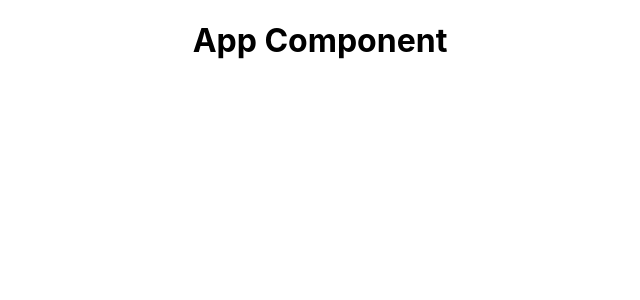
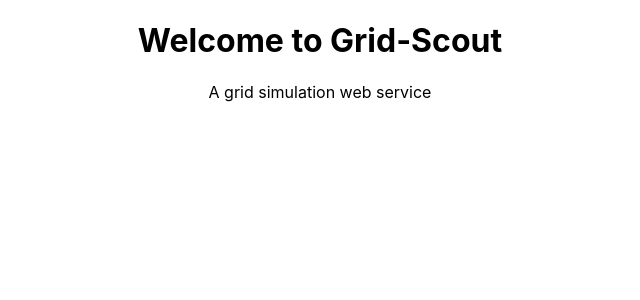
Before and after one commit to SteveVanSteve/uni-simulation-project-REACT, a React (Create React App) app: page / in a window 1280 px wide. Shown: the top 300 px of the page, without its empty margins (320-960 px from the left). Built offline with nearby package versions, Linux system fonts and the light colour scheme.

Commit message:
Basic landing page/root - needs to be 2 columns

```diff
--- a/src/App.js
+++ b/src/App.js
@@ -2,10 +2,13 @@ import React from 'react';
 import './App.css';
 
 function App() {
+  const title = 'Welcome to Grid-Scout';
+
   return(
     <div className="App">
       <div className="content">
-        <h1>App Component</h1>
+        <h1>{ title }</h1>
+        <p>A grid simulation web service</p>
       </div>
     </div>
   );
```
